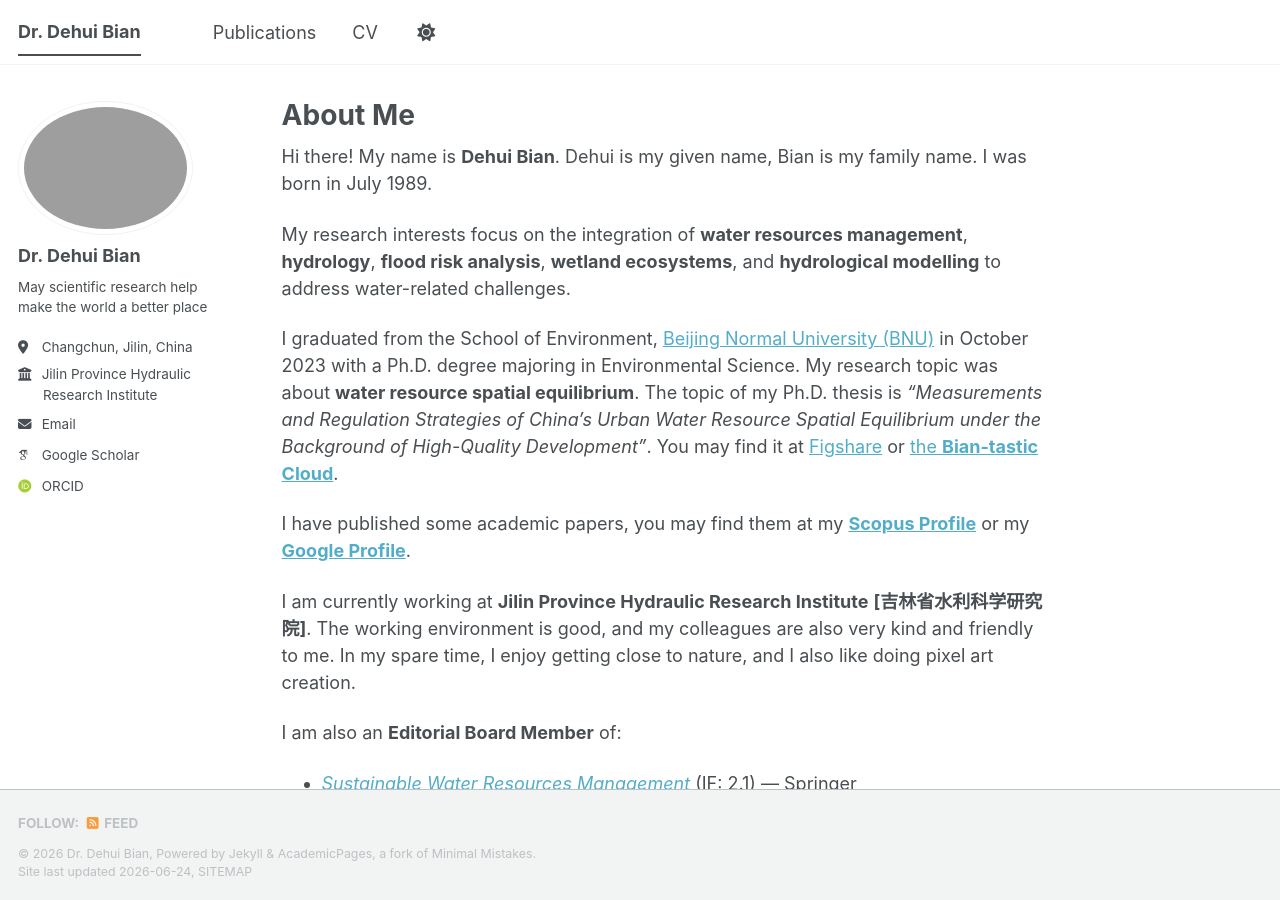
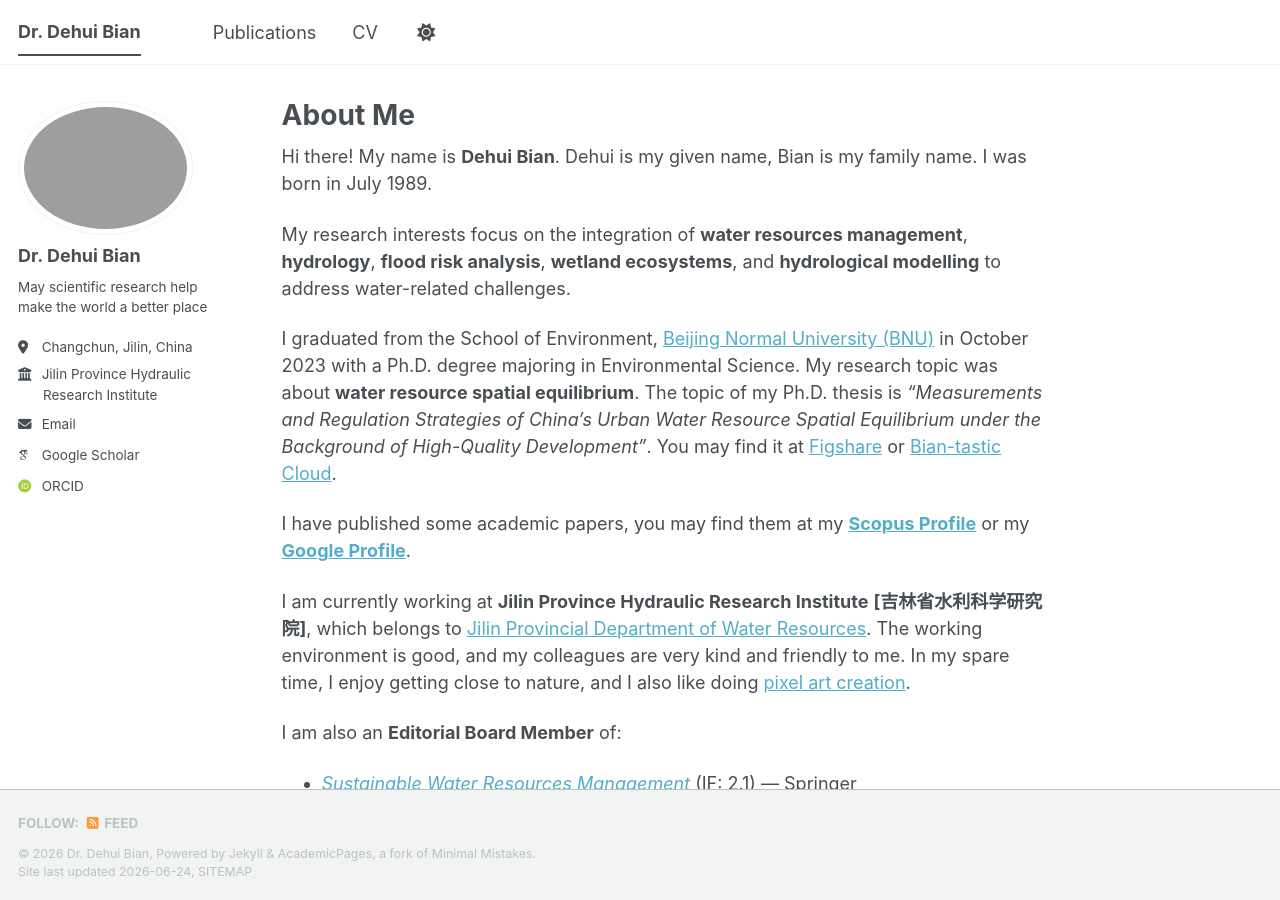
Before and after one commit to DehuiBian/dehuibian.github.io, a Jekyll site: the page built from index.md, in a window 1280 px wide and 900 px high. Built offline with Jekyll 4.4.1, drawn with Linux system fonts in a browser that asks for light colours; some web fonts are replaced; a script bundle is joined from its source files by our own code; library files that are not in the unit come from our copies.

Commit message:
index.md

```diff
--- a/index.md
+++ b/index.md
@@ -9,11 +9,11 @@ Hi there! My name is **Dehui Bian**. Dehui is my given name, Bian is my family n
 
 My research interests focus on the integration of **water resources management**, **hydrology**, **flood risk analysis**, **wetland ecosystems**, and **hydrological modelling** to address water-related challenges.
 
-I graduated from the School of Environment, [Beijing Normal University (BNU)](https://www.bnu.edu.cn) in October 2023 with a Ph.D. degree majoring in Environmental Science. My research topic was about **water resource spatial equilibrium**. The topic of my Ph.D. thesis is *"Measurements and Regulation Strategies of China's Urban Water Resource Spatial Equilibrium under the Background of High-Quality Development"*. You may find it at [Figshare](https://figshare.com/s/ae82d63fbe074280dfee) or [the **Bian-tastic Cloud**](https://file-preview.lx.netease.com/onlinePreview?officePreviewType=pdf&fullFileName=%25E8%25BE%25B9%25E5%25BE%2597%25E4%25BC%259A%25E5%258D%259A%25E5%25A3%25AB%25E8%25AE%25BA%25E6%2596%2587.pdf&url=https%3A%2F%2Fedisk-cdn.office.163.com%2Fdisk%252F2026%252F06%252F24%252Fd567bf4d74ac46939de017b6e28251c3.pdf%3FSignature%3DpSSP8Wt9obrm1NQXWbq6oulMKeyEiIVDvnk1gDy8fJI%253D%26Expires%3D1782264866%26NOSAccessKeyId%3Dc13174d8c5e24f68ac17df16f7a0aab7%26download%3D%25E8%25BE%25B9%25E5%25BE%2597%25E4%25BC%259A%25E5%258D%259A%25E5%25A3%25AB%25E8%25AE%25BA%25E6%2596%2587.pdf%26filename%3D%25E8%25BE%25B9%25E5%25BE%2597%25E4%25BC%259A%25E5%258D%259A%25E5%25A3%25AB%25E8%25AE%25BA%25E6%2596%2587.pdf&fid=295a49ffb59bc5b5af5a2f264cbbc34e&product=E_DISK).
+I graduated from the School of Environment, [Beijing Normal University (BNU)](https://www.bnu.edu.cn) in October 2023 with a Ph.D. degree majoring in Environmental Science. My research topic was about **water resource spatial equilibrium**. The topic of my Ph.D. thesis is *"Measurements and Regulation Strategies of China's Urban Water Resource Spatial Equilibrium under the Background of High-Quality Development"*. You may find it at [Figshare](https://figshare.com/s/ae82d63fbe074280dfee) or [Bian-tastic Cloud](https://file-preview.lx.netease.com/onlinePreview?officePreviewType=pdf&fullFileName=%25E8%25BE%25B9%25E5%25BE%2597%25E4%25BC%259A%25E5%258D%259A%25E5%25A3%25AB%25E8%25AE%25BA%25E6%2596%2587.pdf&url=https%3A%2F%2Fedisk-cdn.office.163.com%2Fdisk%252F2026%252F06%252F24%252Fd567bf4d74ac46939de017b6e28251c3.pdf%3FSignature%3DpSSP8Wt9obrm1NQXWbq6oulMKeyEiIVDvnk1gDy8fJI%253D%26Expires%3D1782264866%26NOSAccessKeyId%3Dc13174d8c5e24f68ac17df16f7a0aab7%26download%3D%25E8%25BE%25B9%25E5%25BE%2597%25E4%25BC%259A%25E5%258D%259A%25E5%25A3%25AB%25E8%25AE%25BA%25E6%2596%2587.pdf%26filename%3D%25E8%25BE%25B9%25E5%25BE%2597%25E4%25BC%259A%25E5%258D%259A%25E5%25A3%25AB%25E8%25AE%25BA%25E6%2596%2587.pdf&fid=295a49ffb59bc5b5af5a2f264cbbc34e&product=E_DISK).
 
 I have published some academic papers, you may find them at my [**Scopus Profile**](https://www.scopus.com/authid/detail.uri?authorId=57217677784) or my [**Google Profile**](https://scholar.google.com/citations?user=jgljlHoAAAAJ&hl=en&oi=ao).
 
-I am currently working at **Jilin Province Hydraulic Research Institute** **[吉林省水利科学研究院]**. The working environment is good, and my colleagues are also very kind and friendly to me. In my spare time, I enjoy getting close to nature, and I also like doing pixel art creation.
+I am currently working at **Jilin Province Hydraulic Research Institute** **[吉林省水利科学研究院]**, which belongs to [Jilin Provincial Department of Water Resources](https://slt.jl.gov.cn). The working environment is good, and my colleagues are very kind and friendly to me. In my spare time, I enjoy getting close to nature, and I also like doing [pixel art creation](https://www.bilibili.com/video/BV1yFFFzpEeV/?spm_id_from=333.1387.homepage.video_card.click&vd_source=4595e507882d4d13deb3445101e60309).
 
 I am also an **Editorial Board Member** of:
 
```
